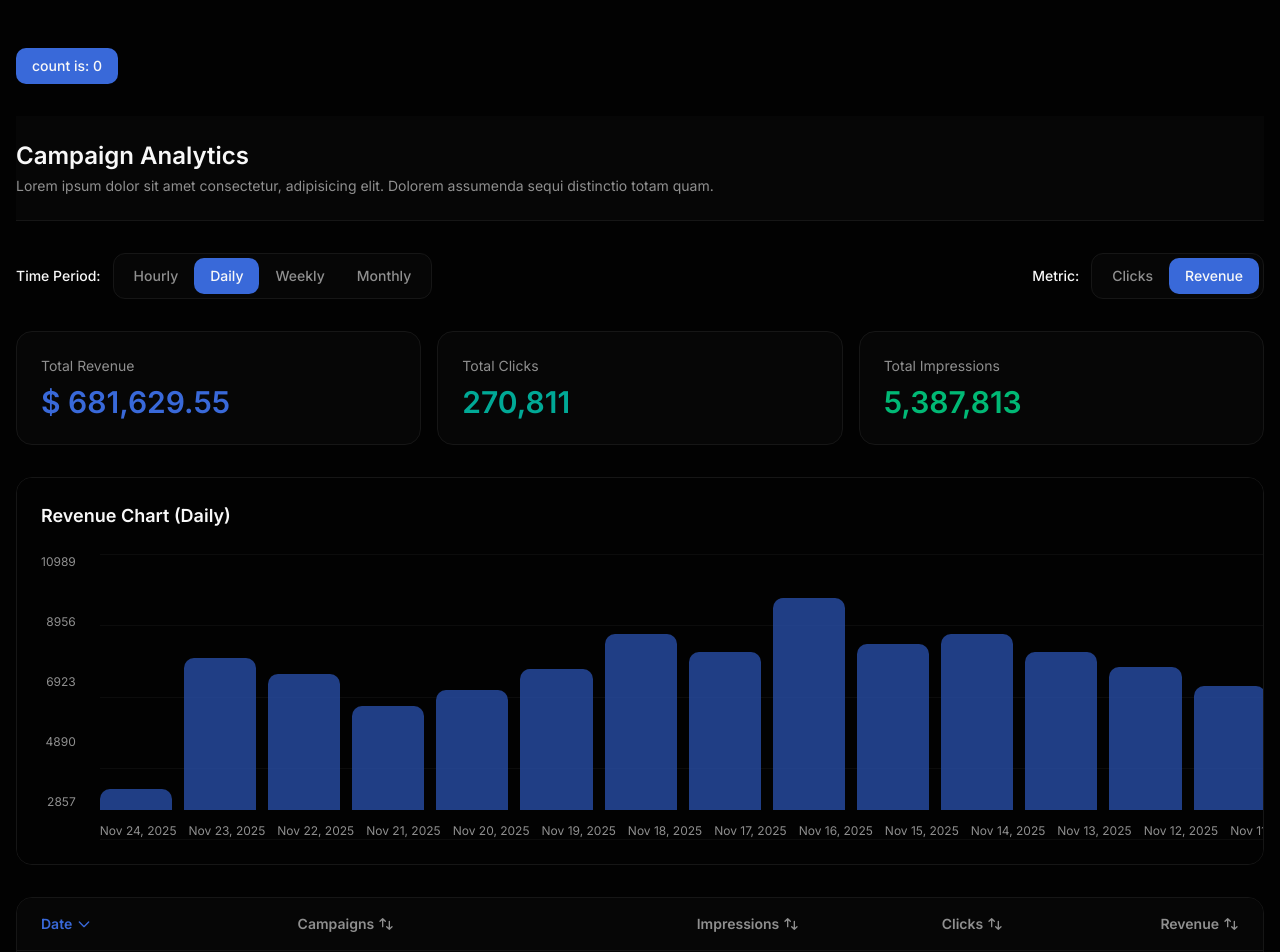
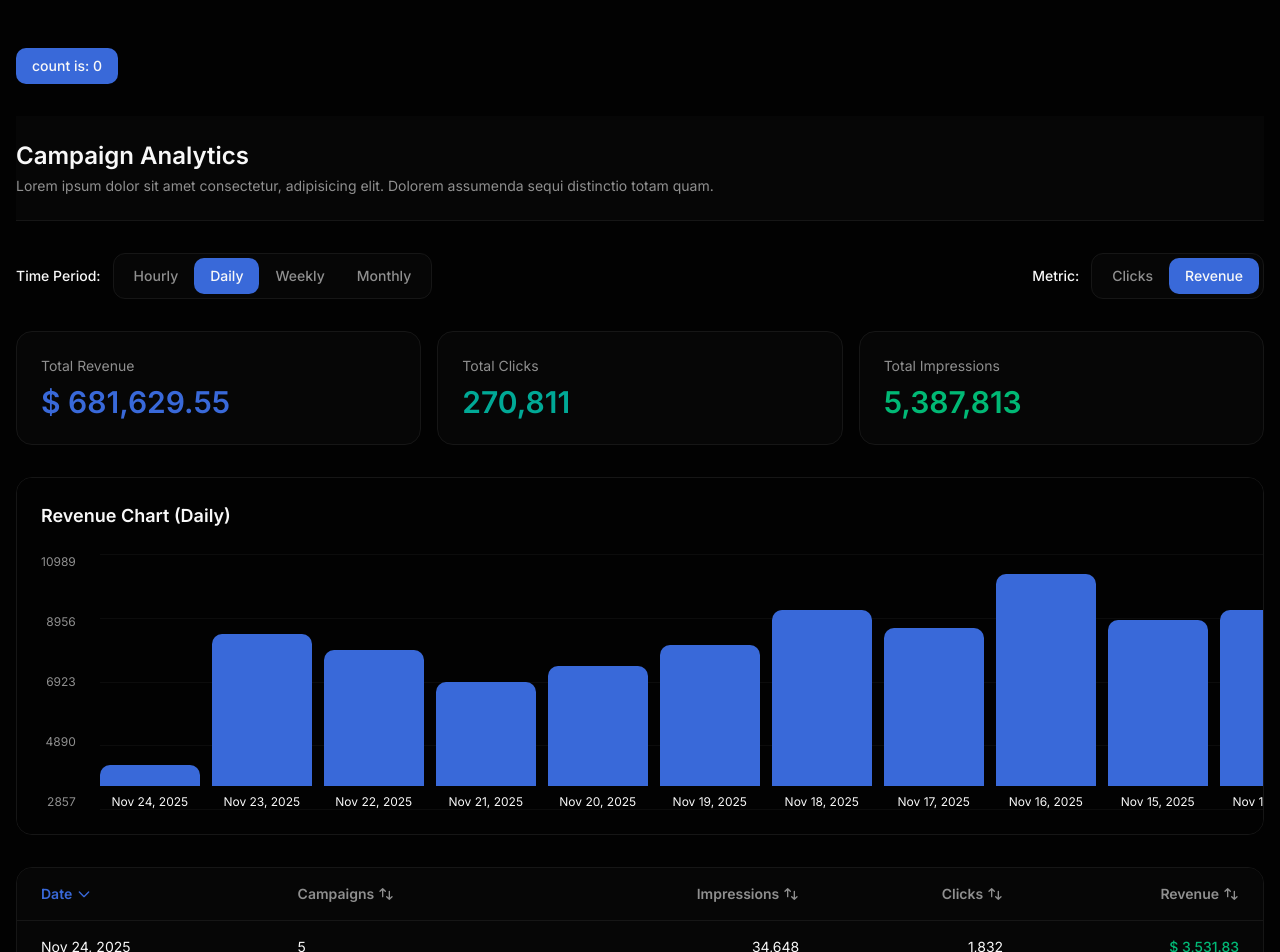
Before and after one commit to hapttic/front-test-assigment-2025-public, a React (Vite) app: page / in a window 1280 px wide. Shown: the top 952 px of the page. Built offline with nearby package versions, Linux system fonts and the light colour scheme.

Commit message:
fix: fixed date string labels and removed hover state, which made performance better

```diff
--- a/src/pages/dashboard/components/Chart.tsx
+++ b/src/pages/dashboard/components/Chart.tsx
@@ -1,4 +1,4 @@
-import { memo, useMemo, useState } from "react";
+import { memo, useMemo } from "react";
 import type {
   AggregatedData,
   AggregationPeriod,
@@ -17,21 +17,24 @@ interface props {
 }
 
 function Chart({ data, metric, period }: props) {
-  const [hoveredIndex, setHoveredIndex] = useState<number | null>(null);
+  const chatData = useMemo(() => {
+    const arr = data.map((d) =>
+      metric === "revenue"
+        ? { value: d.totalRevenue, dateStr: formatDate(d.timestamp, period) }
+        : { value: d.totalClicks, dateStr: formatDate(d.timestamp, period) }
+    );
 
-  const chatData = useMemo(() => {
-    const values = data.map((d) =>
-      metric === "revenue" ? d.totalRevenue : d.totalClicks
-    );
-    const minValue = Math.min(...values);
-    const maxValue = Math.max(...values, 0);
+    const minValue = Math.min(...arr.map((v) => v.value));
+    const maxValue = Math.max(...arr.map((v) => v.value));
 
     return {
-      values: values,
+      values: arr,
       max: maxValue * 1.1,
       min: Math.max(0, minValue * 0.9),
     };
-  }, [data, metric]);
+  }, [data, metric, period]);
+
+  console.log(chatData);
 
   const range = chatData.max - chatData.min;
 
@@ -62,54 +65,39 @@ function Chart({ data, metric, period }: props) {
             ))}
           </div>
 
-          <div className="relative flex items-end gap-3 h-64">
-            {chatData.values.map((value, index) => {
-              const heightPercent = ((value - chatData.min) / range) * 100;
-              const isHovered = hoveredIndex === index;
+          <div className="relative flex items-end gap-3 pr-4 h-64">
+            {chatData.values.map((item, index) => {
+              const heightPercent = ((item.value - chatData.min) / range) * 100;
 
               return (
                 <div
                   key={index}
-                  className="flex-1 flex flex-col items-center justify-end h-full relative"
-                  onMouseEnter={() =>
-                    period !== "hourly" && setHoveredIndex(index)
+                  className=" flex-1 flex flex-col items-center justify-end h-full relative group"
+                >
+                  {
+                    <div className="absolute opacity-0  group-hover:opacity-100 transition-all duration-300 -top-10 left-1/2 -translate-x-1/2 px-3 py-1.5 bg-foreground text-chart-3 text-sm font-semibold text-center rounded-md shadow-lg z-10 whitespace-nowrap">
+                      {metric === "revenue"
+                        ? "$ " + formatNumber(item.value)
+                        : item.value}
+                      <div className="absolute top-full left-1/2 -translate-x-1/2 border-4 border-transparent border-t-foreground" />
+                      <p className="text-xs text-muted-foreground font-normal">
+                        {item.dateStr}
+                      </p>
+                    </div>
                   }
-                  onMouseLeave={() =>
-                    period !== "hourly" && setHoveredIndex(null)
-                  }
-                >
-                  {isHovered && (
-                    <div className="absolute -top-10 left-1/2 -translate-x-1/2 px-3 py-1.5 bg-foreground text-background text-sm font-medium rounded-md shadow-lg z-10 whitespace-nowrap">
-                      {metric === "revenue"
-                        ? "$ " + formatNumber(value)
-                        : value}
-                      <div className="absolute top-full left-1/2 -translate-x-1/2 border-4 border-transparent border-t-foreground" />
-                    </div>
-                  )}
 
                   <div
-                    className="w-full rounded-t-md transition-all duration-300 ease-out cursor-pointer"
+                    className="min-w-[100px] w-full bg-primary hover:bg-chart-3 hover:scale-x-105 rounded-t-md transition-all duration-300 ease-out cursor-pointer"
                     style={{
                       height: `${heightPercent}%`,
-                      backgroundColor: !isHovered
-                        ? "oklch(0.45 0.15 264)"
-                        : "#10b981",
-                      opacity: isHovered ? 1 : 0.8,
-                      transform: isHovered ? "scaleX(1.05)" : "scaleX(1)",
                     }}
                   />
-                </div>
-              );
-            })}
-          </div>
 
-          <div className="flex gap-3 mt-3">
-            {data.map((d, i) => {
-              return (
-                <div key={i} className="flex-1 text-center">
-                  <span className="text-[12px] text-muted-foreground truncate block">
-                    {formatDate(d.timestamp, period)}
-                  </span>
+                  <div className="">
+                    <p className="text-xs mt-2 mr-auto line-clamp-1">
+                      {item.dateStr}
+                    </p>
+                  </div>
                 </div>
               );
             })}
```
